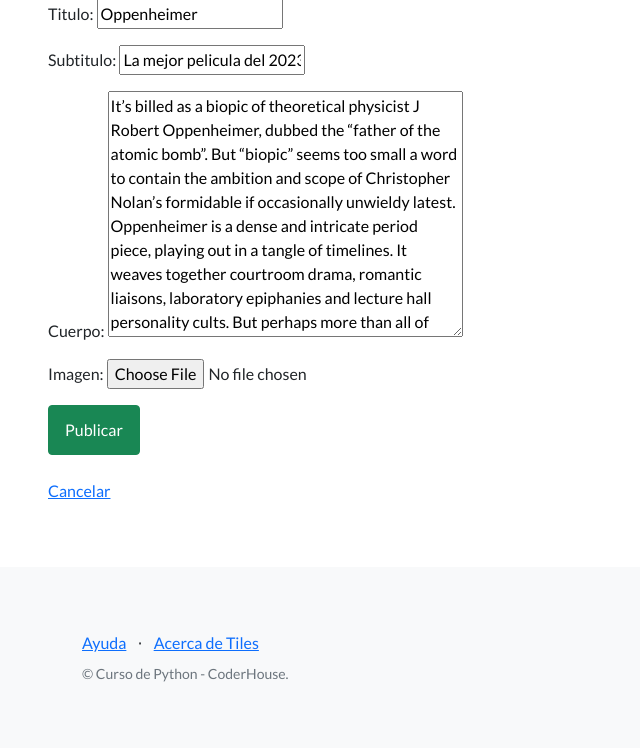
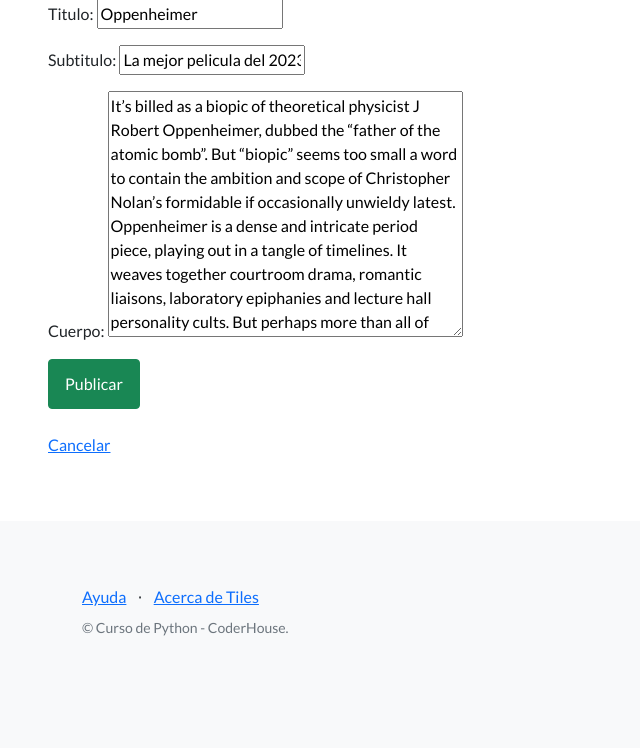
Before and after one commit to djender985/proyecto_final, a Django app: page /tiles/editar_tile/1 in a window 1280 px wide. Shown: the part 131-879 px from the top of the page, without its empty margins (0-640 px from the left). After the commit the page ends 767 px from the top, so only its background shows below. Run offline with Django 4.2, Linux system fonts and the light colour scheme; data comes from the database, SQL or seed files in the repository; both versions use the stored data as it was after the commit; some libraries are stand-ins or nearby versions.

Commit message:
Ultimos cambios

```diff
--- a/blog/forms.py
+++ b/blog/forms.py
@@ -8,4 +8,3 @@ class FormTile(forms.Form):
     titulo = forms.CharField(max_length=150)
     subtitulo = forms.CharField(max_length=100)
     cuerpo = forms.CharField(widget=forms.Textarea)
-    imagen = forms.ImageField()  # campo para la imagen
--- a/blog/models.py
+++ b/blog/models.py
@@ -8,4 +8,3 @@ class Articulo (models.Model):
     subtitulo = models.CharField(max_length=100)
     cuerpo = models.TextField()
     fecha = models.DateTimeField(auto_now_add=True)
-    imagen = models.ImageField(upload_to='tile_images', null=True, blank=True)
--- a/blog/templates/blog/formulario_tile.html
+++ b/blog/templates/blog/formulario_tile.html
@@ -11,5 +11,5 @@
   <input class="btn btn-success" type="submit" value="Publicar" />
 </form>
 <br>
-<a href="{% url 'tiles' %}">Cancelar</a>
+<a href="{% url 'wall' %}">Cancelar</a>
 {% endblock contenido %}
--- a/blog/templates/blog/tiles.html
+++ b/blog/templates/blog/tiles.html
@@ -1,7 +1,5 @@
 {% extends "base.html" %}
 
-{% block navigation %}
-{% endblock navigation %}
 
 {% block contenido %}
 <h3>Tiles</h3>
@@ -13,7 +11,7 @@
     {% for articulo in articulos %}
     <tr>
         <td> <img src="{{user.avatar.imagen.url}}" styles="max_width:400px;margin-right:10px;"> </td>
-        <td style="font-size: large;"> {{ articulo.autor }} ({{ articulo.fecha }}) </td>
+        <td style="font-size: large;"> {{ articulo.autor }} {{ articulo.fecha }} </td>
         <td></td>
     </tr>
     <tr>
--- a/blog/urls.py
+++ b/blog/urls.py
@@ -8,7 +8,7 @@ from blog.views import (
 urlpatterns = [
     # URLS de cursos
     path('wall/', listar_tiles, name="wall"),
-    path('publicar_tile/', crear_tile, name="tile"),
+    path('publicar_tile/', crear_tile, name="crear_tile"),
     path('detalle_tile/<int:id>', mostrar_tile, name="mostrar_tile"),
     path('editar_tile/<int:id>', editar_tile, name='editar_tile'),
     path('borrar_tile/<int:id>', borrar_tile, name='borrar_tile'),
--- a/blog/views.py
+++ b/blog/views.py
@@ -15,7 +15,6 @@ def listar_tiles(request):
             "titulo": a.titulo,
             "subtitulo": a.subtitulo,
             "cuerpo": a.cuerpo.replace(a.cuerpo, a.cuerpo[:30]),
-            "imagen": a.imagen
         }
         for a in articulos
     ]
@@ -43,14 +42,13 @@ def crear_tile(request):
             titulo = data["titulo"]
             subtitulo = data["subtitulo"]
             cuerpo = data["cuerpo"]
-            imagen = data["imagen"]
             # creo un articulo en memoria RAM
-            articulo = Articulo(autor=autor, titulo=titulo, subtitulo=subtitulo, cuerpo=cuerpo, imagen=imagen)
+            articulo = Articulo(autor=autor, titulo=titulo, subtitulo=subtitulo, cuerpo=cuerpo)
             # Lo guardan en la Base de datos
             articulo.save()
 
             # Redirecciono al usuario a la lista de cursos
-            url_exitosa = reverse('tiles')  # estudios/cursos/
+            url_exitosa = reverse('wall')  # estudios/cursos/
             return redirect(url_exitosa)
     else:  # GET
         formulario = FormTile()
@@ -68,7 +66,7 @@ def mostrar_tile (request, id):
     http_response = render(
         request=request,
         template_name='blog/detalle_tile.html',
-        context=contexto,
+        context=contexto
     )
     return http_response
 
@@ -83,7 +81,6 @@ def editar_tile (request,id):
             titulo = data["titulo"]
             subtitulo = data["subtitulo"]
             cuerpo = data["cuerpo"]
-            imagen = data["imagen"]
             # creo un articulo en memoria RAM
             articulo = Articulo(autor=autor, titulo=titulo, subtitulo=subtitulo, cuerpo=cuerpo, imagen=imagen)
             articulo.save()
@@ -95,7 +92,6 @@ def editar_tile (request,id):
             'titulo' : articulo.titulo,
             'subtitulo' : articulo.subtitulo,
             'cuerpo' : articulo.cuerpo,
-            'imagen' : articulo.imagen
         }
         formulario = FormTile(initial=inicial)
     return render(
--- a/templates_base/base.html
+++ b/templates_base/base.html
@@ -24,8 +24,8 @@
         <!-- Navigation-->
         <nav class="navbar navbar-light bg-light static-top">
             <div class="container">
-                <a class="navbar-brand" href="{% url 'lista_blog' %}">Muro de Tiles</a>
-                <a class="navbar-brand" href="{% url 'crear_entrada' %}">Publicar Tile</a>
+                <a class="navbar-brand" href="{% url 'wall' %}">Muro de Tiles</a>
+                <a class="navbar-brand" href="{% url 'crear_tile' %}">Publicar Tile</a>
                 {% if user.is_authenticated %}
                 <div class="dropdown">
                     <button class="btn btn-secondary dropdown-toggle" type="button" id="dropdownMenuButton1" data-bs-toggle="dropdown" aria-expanded="false">
--- a/templates_base/inicio.html
+++ b/templates_base/inicio.html
@@ -1,7 +1,6 @@
 {% extends "base.html" %}
 
-{% block navigation %}
-{% endblock navigation %}
+
 
 {% block contenido %}
 <header class="masthead" style="background-image: url('/static/assets/img/black_tiles.jpg');">
```
Also changed, not shown: db.sqlite3.
